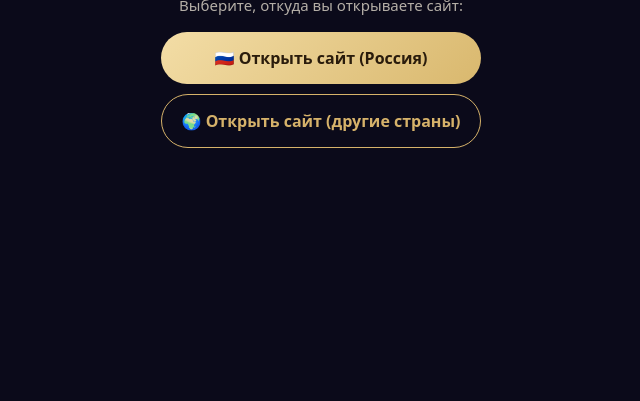
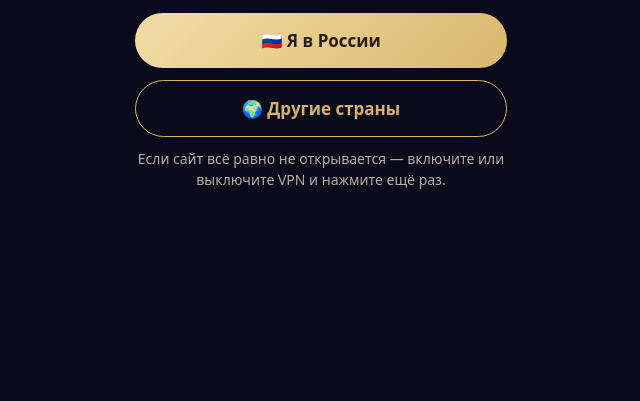
Before and after one commit to Sposobnosti/proraskritie-go, a plain HTML site: page 404.html in a window 1280 px wide. Shown: the part 399-800 px from the top of the page, without its empty margins (319-959 px from the left). Drawn offline with Linux system fonts and the light colour scheme.

Commit message:
Add files via upload

```diff
--- a/404.html
+++ b/404.html
@@ -4,34 +4,60 @@
 <style>
 html,body{margin:0;height:100%}
 body{display:flex;align-items:center;justify-content:center;background:#0B0A1A;color:#EDE6D6;font:16px/1.5 system-ui,-apple-system,sans-serif;text-align:center}
-.b{padding:24px;max-width:420px;display:flex;flex-direction:column;align-items:center;gap:16px}
+.b{padding:24px;max-width:420px;width:100%;box-sizing:border-box;display:flex;flex-direction:column;align-items:center;gap:16px}
 svg{animation:s 6s linear infinite}@keyframes s{to{transform:rotate(360deg)}}
 h1{margin:0;font:600 26px Georgia,serif;letter-spacing:.02em}
-p{margin:0;opacity:.75;font-size:15px}
-.ch{display:none;flex-direction:column;gap:10px;width:100%}
+p{margin:0;opacity:.8;font-size:15px}
+.ch{display:none;flex-direction:column;gap:12px;width:100%}
 .ch.on{display:flex}
-a{display:block;padding:14px 20px;border-radius:999px;text-decoration:none;font-weight:600;color:#2A1C0C;background:linear-gradient(135deg,#F3DDA6,#D9B86E)}
+a,button{display:block;width:100%;box-sizing:border-box;padding:16px 20px;border-radius:999px;text-decoration:none;font:600 17px system-ui,-apple-system,sans-serif;color:#2A1C0C;background:linear-gradient(135deg,#F3DDA6,#D9B86E);border:0;cursor:pointer}
 a.o{background:none;color:#D6B26A;border:1.5px solid #D6B26A}
+button.c{font-size:15px;padding:12px 18px;background:none;color:#EDE6D6;border:1px solid rgba(237,230,214,.35)}
+.h{font-size:14px;opacity:.75;line-height:1.45}
+.ia{display:none;flex-direction:column;gap:10px;width:100%;margin-top:6px;padding-top:14px;border-top:1px solid rgba(214,178,106,.25)}
+.ia.on{display:flex}
 </style></head><body>
 <div class="b">
 <svg width="72" height="72" viewBox="-100 -100 200 200" fill="none" stroke="#C9A04E" stroke-width="6" aria-hidden="true"><circle r="45"/><circle cx="45" r="45"/><circle cx="22.5" cy="38.97" r="45"/><circle cx="-22.5" cy="38.97" r="45"/><circle cx="-45" r="45"/><circle cx="-22.5" cy="-38.97" r="45"/><circle cx="22.5" cy="-38.97" r="45"/></svg>
 <h1>Про Раскрытие</h1>
 <p id="t">Открываю сайт…</p>
-<div class="ch" id="ch"><a id="aru" href="https://proraskritie.ru/">🇷🇺 Открыть сайт (Россия)</a><a class="o" id="acom" href="https://proraskritie.com/">🌍 Открыть сайт (другие страны)</a></div>
+<div class="ch" id="ch">
+<a id="aru" href="https://proraskritie.ru/">🇷🇺 Я в России</a>
+<a class="o" id="acom" href="https://proraskritie.com/">🌍 Другие страны</a>
+<div class="h">Если сайт всё равно не открывается — включите или выключите VPN и нажмите ещё раз.</div>
+<div class="ia" id="ia">
+<div class="h">Иногда сайт не открывается внутри приложения. Нажмите <b>•••</b> или <b>⋮</b> вверху справа → <b>«Открыть в браузере»</b>. Или скопируйте ссылку и вставьте её в браузер.</div>
+<button type="button" class="c" id="cp">📋 Скопировать ссылку</button>
+</div>
+</div>
 </div>
 <script>
 (function(){
-// Умная ссылка: проверяем, какой адрес открывается у человека, и отправляем туда, сохраняя страницу (кабинет, урок, тест…).
+// Умная ссылка: проверяем, какой адрес открывается у человека (.ru — Россия, .com — другие страны),
+// и отправляем туда, сохраняя страницу (кабинет, урок, тест…). Что сработало — запоминаем.
 var RU='https://proraskritie.ru',COM='https://proraskritie.com';
 var path=location.pathname+location.search+location.hash;
 if(path==='/'||path==='/index.html'||path==='/404.html')path='/';
-document.getElementById('aru').href=RU+path;document.getElementById('acom').href=COM+path;
-var done=false;function go(base){if(done)return;done=true;try{localStorage.setItem('pr_go',base)}catch(e){}location.replace(base+path)}
-function probe(base,cb){var i=new Image(),t=setTimeout(function(){i.src='';cb(false)},2500);i.onload=function(){clearTimeout(t);cb(true)};i.onerror=function(){clearTimeout(t);cb(false)};i.src=base+'/favicon.svg?go='+Date.now()}
-var res={};
-probe(RU,function(ok){res.ru=ok;if(ok)go(RU);else if(res.com)go(COM);else if(res.com===false)fail()});
-probe(COM,function(ok){res.com=ok;if(ok&&res.ru===false)go(COM);else if(ok)setTimeout(function(){go(COM)},1200);else if(res.ru===false)fail()});
-function fail(){document.getElementById('t').textContent='Выберите, откуда вы открываете сайт:';document.getElementById('ch').classList.add('on')}
-setTimeout(function(){if(!done)fail()},4500);
+var aru=document.getElementById('aru'),acom=document.getElementById('acom');
+aru.href=RU+path;acom.href=COM+path;
+function save(base){try{localStorage.setItem('pr_go',base)}catch(e){}}
+aru.onclick=function(){save(RU)};acom.onclick=function(){save(COM)};
+var done=false;function go(base){if(done)return;done=true;save(base);location.replace(base+path)}
+function probe(base,ms,cb){var i=new Image(),fin=false,t=setTimeout(function(){if(fin)return;fin=true;i.src='';cb(false)},ms);
+  i.onload=function(){if(fin)return;fin=true;clearTimeout(t);cb(true)};i.onerror=function(){if(fin)return;fin=true;clearTimeout(t);cb(false)};
+  i.src=base+'/favicon.svg?go='+Date.now()+Math.random().toString(36).slice(2,6)}
+function probe2(base,cb){probe(base,6000,function(ok){if(ok)cb(true);else probe(base,7000,cb)})}  // вторая попытка — для медленного интернета
+var ua=navigator.userAgent,inApp=/Instagram|FBAN|FBAV|Telegram|VKClient|; wv\)/.test(ua)||!!window.TelegramWebviewProxy;
+function fail(){document.getElementById('t').textContent='Сайт открывается… Если долго — выберите, где вы находитесь:';document.getElementById('ch').classList.add('on');if(inApp)document.getElementById('ia').classList.add('on')}
+document.getElementById('cp').onclick=function(){var u=location.href,b=this,ok=function(){b.textContent='✓ Ссылка скопирована — вставьте её в браузер'};
+  try{navigator.clipboard.writeText(u).then(ok,function(){prompt('',u)})}catch(e){prompt('',u)}};
+function start(){
+  var res={};
+  probe2(RU,function(ok){res.ru=ok;if(ok)go(RU);else if(res.com)go(COM);else if(res.com===false)fail()});
+  probe2(COM,function(ok){res.com=ok;if(ok&&res.ru===false)go(COM);else if(ok)setTimeout(function(){go(COM)},1200);else if(res.ru===false)fail()});
+}
+setTimeout(function(){if(!done)fail()},3000);   // через 3 секунды после открытия — кнопки; проверка продолжается, и если сайт откроется — перейдём сами
+var saved=null;try{saved=localStorage.getItem('pr_go')}catch(e){}
+if(saved===RU||saved===COM)probe(saved,2500,function(ok){if(ok)go(saved);else start()});else start();
 })();
 </script></body></html>
```
Also changed, not shown: index.html (+40 -14 lines).
